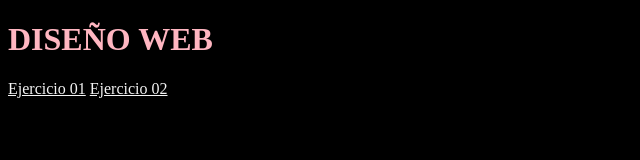
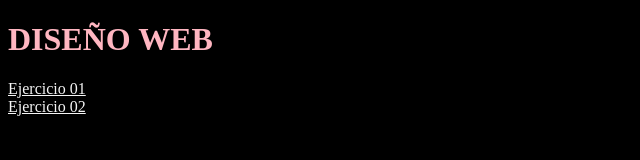
Before and after one commit to beaerys/bea3rys.github.io, a plain HTML site: page index.html in a window 1280 px wide. Shown: the whole page, without its empty margins (0-640 px from the left). Drawn offline with Linux system fonts and the light colour scheme.

Commit message:
Menú
br

```diff
--- a/index.html
+++ b/index.html
@@ -9,7 +9,7 @@
 </head>
 <body>
     <h1>DISEÑO WEB</h1>
-    <a href="EJ01_Elpais/index.html">Ejercicio 01</a>
+    <a href="EJ01_Elpais/index.html">Ejercicio 01</a><br>
     <a href="EJ02_Imagenes/index.html">Ejercicio 02</a>
 </body>
 </html>
```
